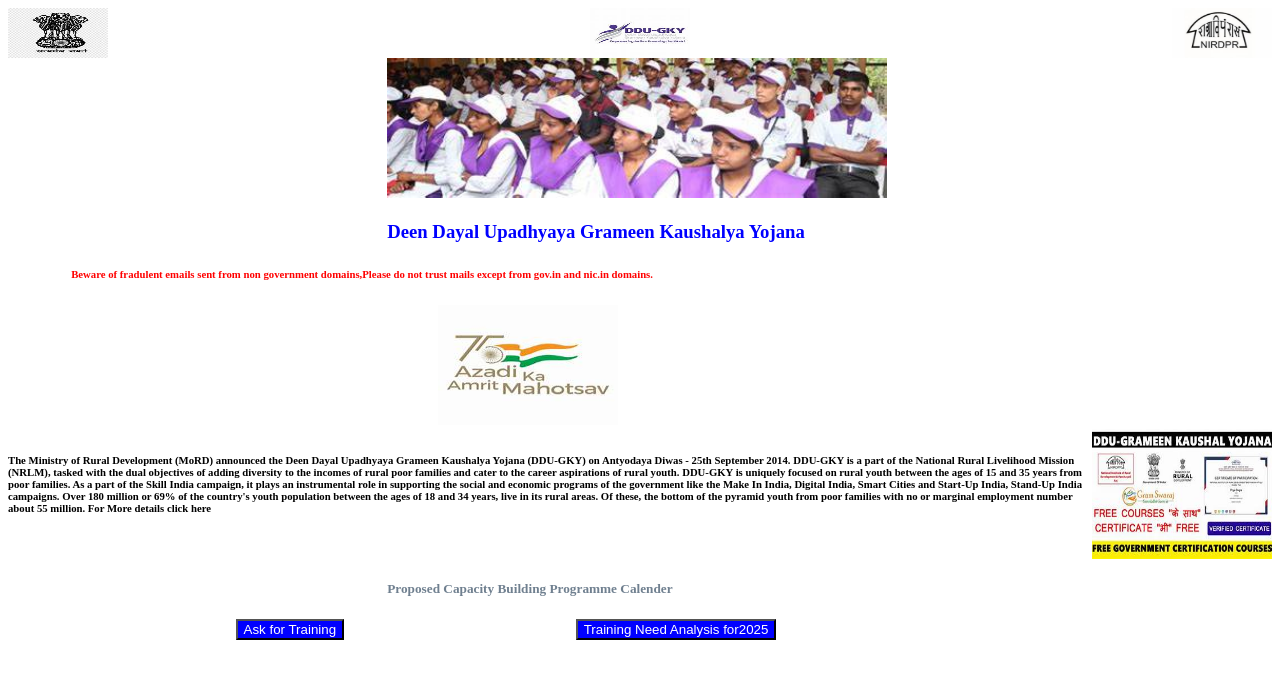
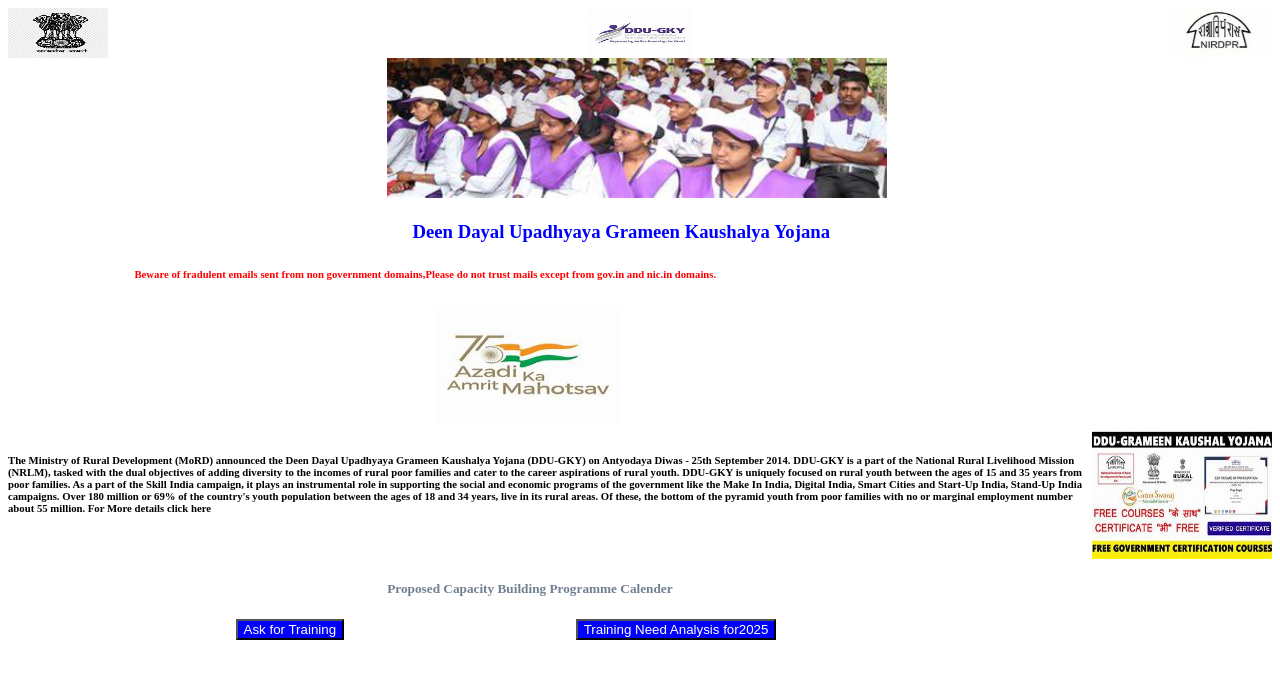
Before and after one commit to nagalakshmi1223/Kancharla-foundation, a plain HTML site: page Home.html in a window 1280 px wide. Drawn offline with Linux system fonts and the light colour scheme.

Commit message:
Update Home.html

```diff
--- a/Home.html
+++ b/Home.html
@@ -29,8 +29,8 @@
 
                 <img src="ddu gkymain-2.jfif" height="140" width="500" style="margin-left:30%;">
 
-                   <h3 style="color:blue;margin-left:30%;">Deen Dayal Upadhyaya Grameen Kaushalya Yojana</h3>
-                   <h6 style="color:red;margin-left:5%;">Beware of fradulent emails sent from non government domains,Please do not trust mails except from gov.in and nic.in domains.</h6>
+                   <h3 style="color:blue;margin-left:32%;">Deen Dayal Upadhyaya Grameen Kaushalya Yojana</h3>
+                   <h6 style="color:red;margin-left:10%;">Beware of fradulent emails sent from non government domains,Please do not trust mails except from gov.in and nic.in domains.</h6>
                 <img src="Azadi.jfif" width="180" height="120" style="margin-left:34%;">
                 <div class="para">
                     <div>
```
